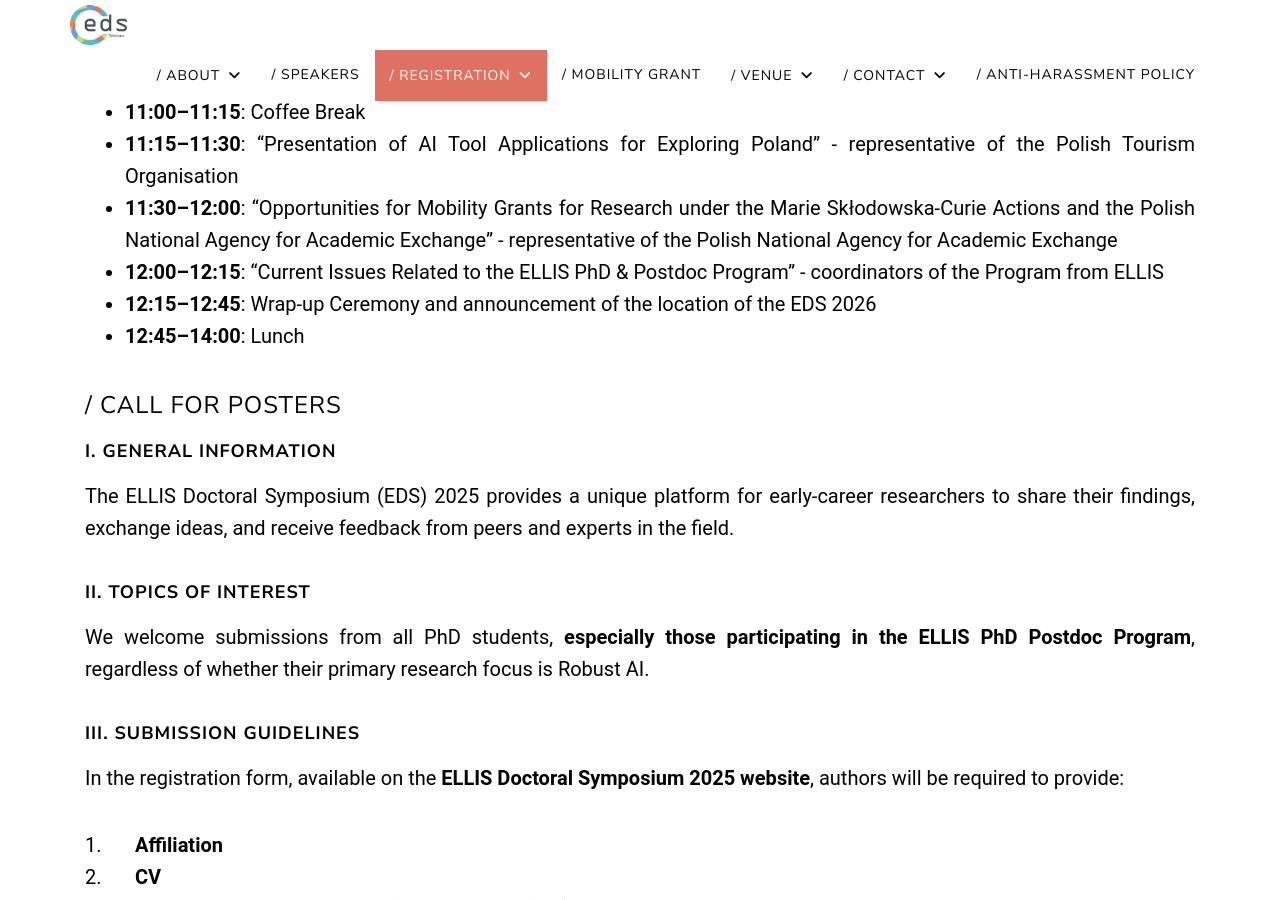
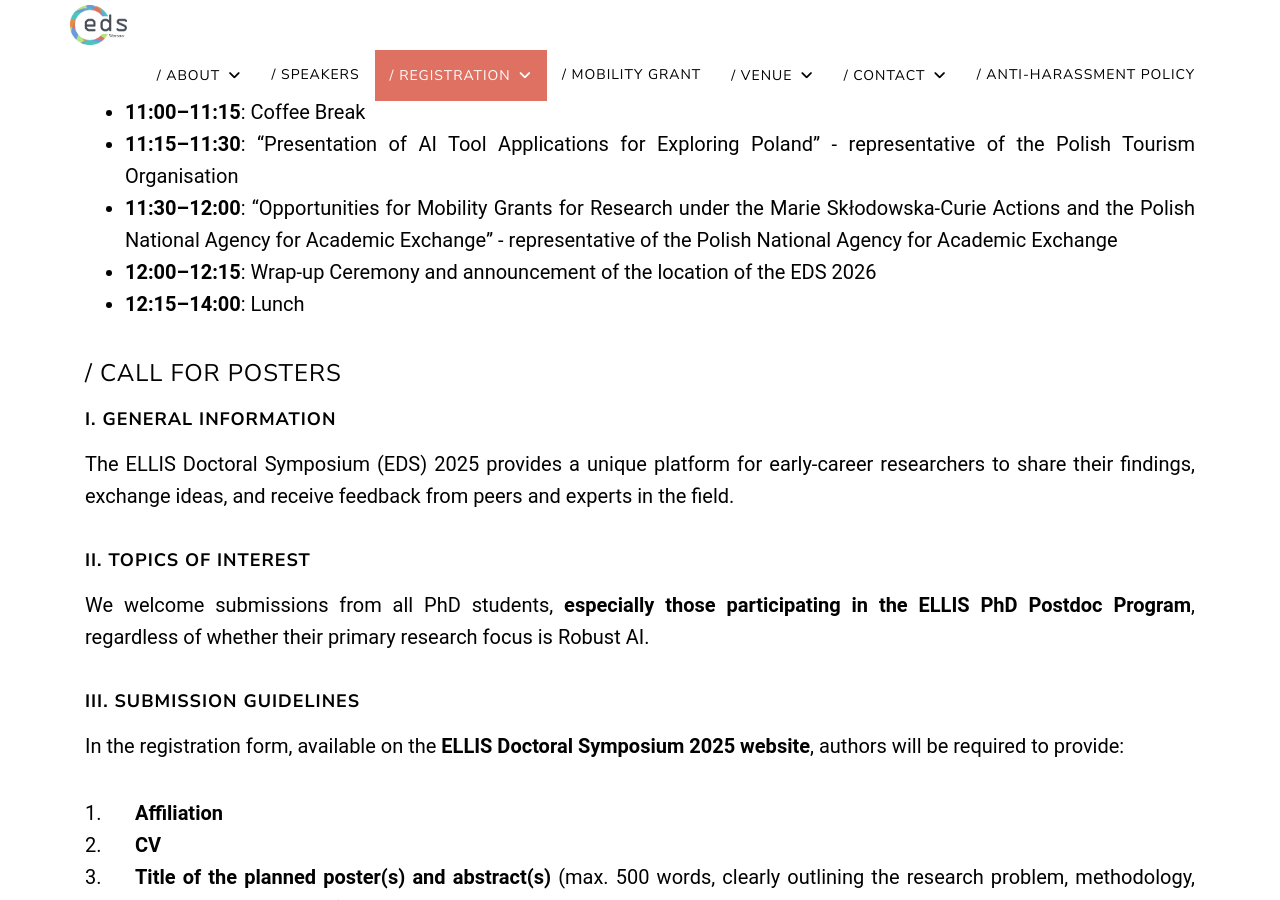
Before and after one commit to eds2025/eds2025.github.io, a Jekyll site: the page built from index.html, in a window 1280 px wide and 900 px high, scrolled down 5423 px. Built offline with Jekyll 4.4.1, drawn with Linux system fonts in a browser that asks for light colours.

Commit message:
shchedule update

```diff
--- a/_includes/home/registration.html
+++ b/_includes/home/registration.html
@@ -77,9 +77,8 @@
                 Organisation </li>
                 <li><strong>11:30–12:00</strong>: “Opportunities for Mobility Grants for Research under the Marie Skłodowska-Curie Actions and the Polish
                 National Agency for Academic Exchange” - representative of the Polish National Agency for Academic Exchange</li>
-                <li><strong>12:00–12:15</strong>: “Current Issues Related to the ELLIS PhD & Postdoc Program” - coordinators of the Program from ELLIS</li>
-                <li><strong>12:15–12:45</strong>: Wrap-up Ceremony and announcement of the location of the EDS 2026</li>
-                <li><strong>12:45–14:00</strong>: Lunch</li>
+                <li><strong>12:00–12:15</strong>: Wrap-up Ceremony and announcement of the location of the EDS 2026</li>
+                <li><strong>12:15–14:00</strong>: Lunch</li>
             </ul>
 
             <h3 id="call-for-posters" class="about-subsection"> / Call for posters</h3>
```
